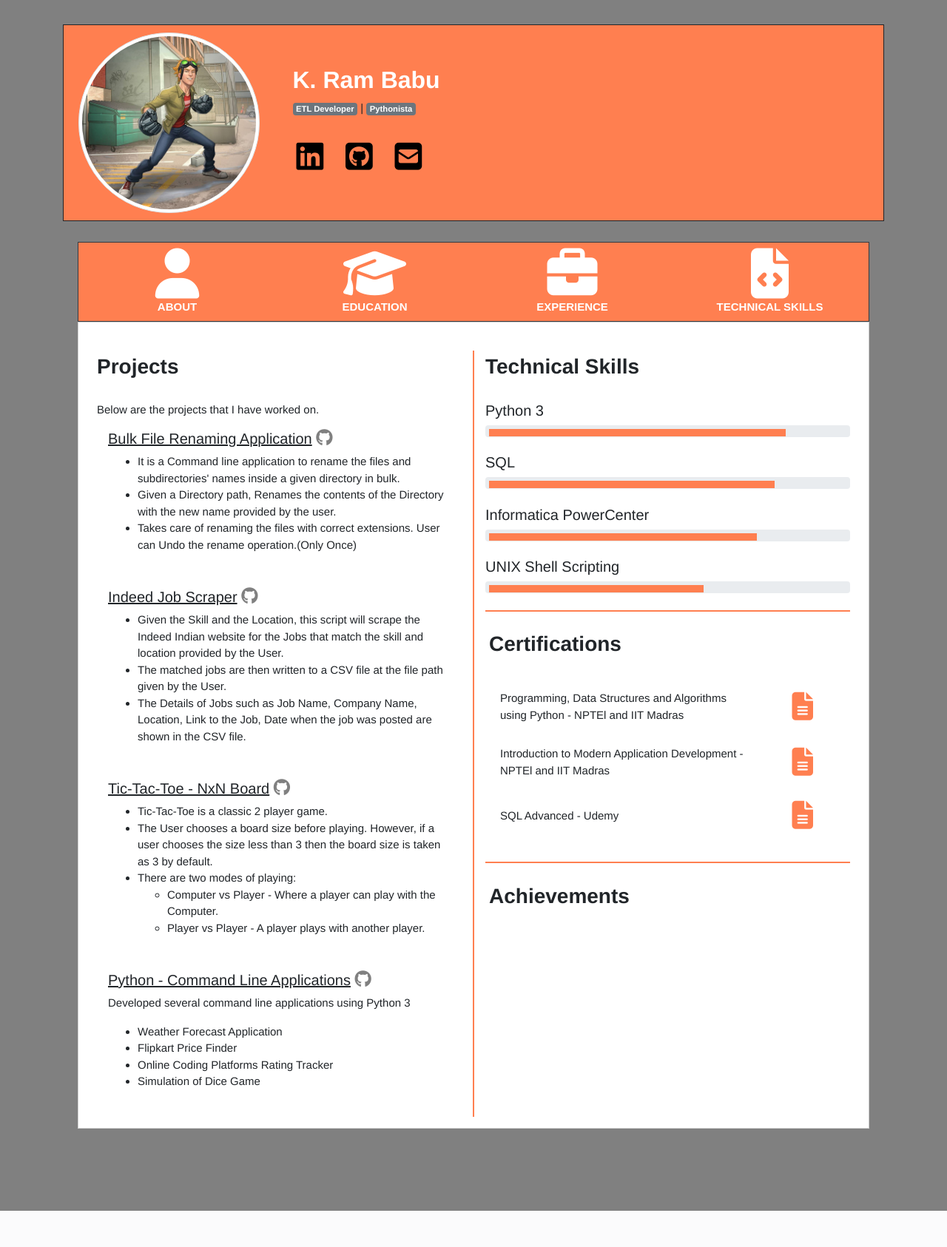
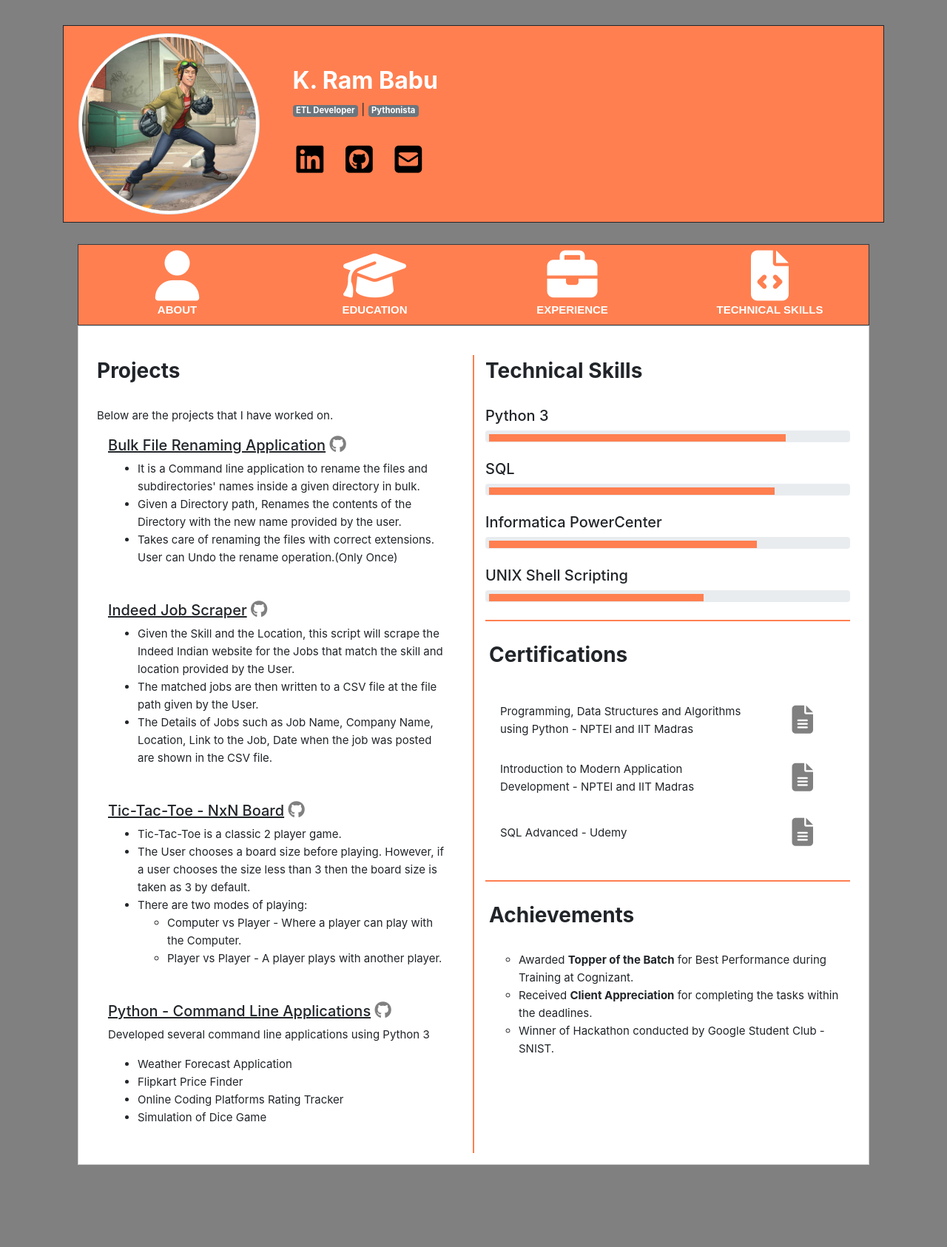
Before and after one commit to Ram-95/ram-95.github.io, a PHP site: page / in a window 1280 px wide, after a click on "TECHNICAL SKILLS". Shown: the whole page at 74% size. Before the commit the page ends 1637 px from the top, so only its background shows below. Run offline with PHP 8.4, Linux system fonts and the light colour scheme; some libraries are stand-ins or nearby versions.

Commit message:
Code fixes

```diff
--- a/index.html
+++ b/index.html
@@ -6,19 +6,17 @@
 	<meta name="viewport" content="width=device-width, initial-scale=1">
 
 	<link rel="stylesheet" href="https://maxcdn.bootstrapcdn.com/bootstrap/4.4.1/css/bootstrap.min.css">
-	<!--
-	<link rel="stylesheet" href="https://maxcdn.bootstrapcdn.com/bootstrap/4.0.0/css/bootstrap.min.css" integrity="sha384-Gn5384xqQ1aoWXA+058RXPxPg6fy4IWvTNh0E263XmFcJlSAwiGgFAW/dAiS6JXm" crossorigin="anonymous">
-	-->
+	<link rel="stylesheet" href="styles.css">
+	<link href="https://maxcdn.bootstrapcdn.com/font-awesome/4.7.0/css/font-awesome.min.css" rel="stylesheet"/>
+
 	<script src="https://ajax.googleapis.com/ajax/libs/jquery/3.4.1/jquery.min.js"></script>
     <script src="https://maxcdn.bootstrapcdn.com/bootstrap/3.4.0/js/bootstrap.min.js"></script>
-	<link rel="stylesheet" href="styles.css">
-	<link href="https://maxcdn.bootstrapcdn.com/font-awesome/4.7.0/css/font-awesome.min.css" rel="stylesheet"/>
 
 	<!-- To Use Social Media Icons-->
 	<script src='https://kit.fontawesome.com/a076d05399.js'></script>
 
 	<title>
-	Rambabu's Profile
+		Rambabu's Profile
 	</title>
 
 </head>
@@ -27,12 +25,14 @@
 <br>
 <div class="container">
 <div class="col">
+
+<!----------------------------  Profile Section ------------------------------>
 <div class="coral row row-md-4">
 	<div class="profile-info col-md-3">
 	  <img class="profile-pic rounded-circle img-thumbnail mx-auto d-block img-fluid" src= "Profile_pic.jpg" width=250 height=250 alt= "profile-img">
 	</div>
 	<div class="profile-details col-xs-9 col-sm-9">
-			<h2><strong style="color: white;"> <!--style="font-family: 'Permanent Marker', cursive; font-weight: 10;font-size: 3vw; color: white;"-->K. Ram Babu</strong></h2>
+			<h2><strong style="color: white;">K. Ram Babu</strong></h2>
 			<span class="badge badge-secondary">ETL Developer</span> | <span class="badge badge-secondary">Pythonista</span><br><br>
 				<div class= "row bg-black">
 					<div class="col-xs-1 col-sm-1">
@@ -95,7 +95,7 @@
       <p>Lorem Ipsum is simply Dummy Text the printing and type setting industry. Lorem Ipsum has been the industry's standard dummy text ever since the 1500s, when an unknown printer took a galley of type and scrambled it to make a type specimen book. It has survived not only five centuries, but also the leap into electronic typesetting, remaining essentially unchanged. It was popularised in the 1960s with the release of Letraset sheets containing Lorem Ipsum passages, and more recently with desktop publishing software like Aldus PageMaker including versions of Lorem Ipsum.</p>
 
 	</div>
-
+    <!-------------------- Education Section ----------------------->
 	<div id="menu1" class="container tab-pane fade"><br>
       <h3><strong>Education Details:</strong></h3><br>
 	  <table class="education-table table table-hover">
@@ -132,6 +132,7 @@
 	  </table>
 	  </div>
 
+    <!---------------------------  Work Experience Section --------------------------------------->
 
 	<div id="menu2" class="container tab-pane fade"><br>
       <h3><strong>Work Experience</strong></h3><br>
@@ -140,7 +141,7 @@
 
 	<div id="menu3" class="container tab-pane fade"><br>
 		<div class="row">
-
+			<!-- Projects Section -->
 			<div class="col-xs-6 col-sm-6" style="border-right: 1px solid coral;">
 
 				<h3><strong>Projects</strong></h3><br>
@@ -203,7 +204,7 @@
 					</tbody>
 				</table>
 			</div>
-
+		<!-- Technical Skills Section -->
 		<div class="col-xs-6 col-sm-6" style="border-left: 1px solid coral;">
 			  <h3><strong>Technical Skills</strong></h3><br>
 				  <h5>Python 3</h5>
@@ -226,7 +227,7 @@
 					<div class="progress-bar" style="width:60%;"></div>
 				</div>
 			<br>
-			<!-- Achievements and Certifications -->
+			<!-- Achievements and Certifications Section -->
 			<div id="certifications" style="border-top: 2px solid coral;">
 			<br>
                 <h3><strong>Certifications</strong></h3><br>
@@ -235,17 +236,17 @@
 					<tr>
 						<td>Programming, Data Structures and Algorithms using Python - NPTEl and IIT Madras<td>
 						<td><span title="View Certificate"><a href="https://drive.google.com/file/d/1N-ftoxF8wKaqZhLmaAbbeuUygq580OVT/view" target="_blank">
-						<i class='fas fa-file-alt' style='font-size:38px;color: coral;'></i></a></span><td>
+						<i class='fas fa-file-alt'></i></a></span><td>
 					</tr>
 					<tr>
 						<td>Introduction to Modern Application Development - NPTEl and IIT Madras<td>
 						<td><span title="View Certificate"><a href="https://drive.google.com/file/d/1G0F41weR8vMLRUr48RHiRT3Uk39OksxK/view" target="_blank">
-						<i class='fas fa-file-alt' style='font-size:38px;color: coral;'></i></a></span><td>
+						<i class='fas fa-file-alt'></i></a></span><td>
 					</tr>
 					<tr>
 						<td>SQL Advanced - Udemy<td>
 						<td><span title="View Certificate"><a href="https://www.udemy.com/certificate/UC-KSD3MO24/" target="_blank">
-						<i class='fas fa-file-alt' style='font-size:38px;color: coral;'></i></a></span><td>
+						<i class='fas fa-file-alt'></i></a></span><td>
 					</tr>
 				</tbody>
 				</table>
@@ -254,6 +255,11 @@
 			<div id="Achievements/Coding Profiles" style="border-top: 2px solid coral;">
 			<br>
                 <h3><strong>Achievements</strong></h3><br>
+					<ul style="list-style-type:circle;">
+						<li>Awarded <strong>Topper of the Batch</strong> for Best Performance during Training at Cognizant.</li>
+						<li>Received <strong>Client Appreciation</strong> for completing the tasks within the deadlines.</li>
+						<li>Winner of Hackathon conducted by Google Student Club - SNIST.</li>
+					</ul>
             </div>
 
 			</div>
--- a/styles.css
+++ b/styles.css
@@ -3,9 +3,13 @@ body {
   margin: 0;
   padding-bottom: 6rem;
   min-height: 100%;
-  font-family: Helvetica Neue, Helvetica, Arial, sans-serif;
+  /*font-family: Helvetica Neue, Helvetica, Arial, sans-serif;*/
+  font-family:-apple-system, BlinkMacSystemFont, 'Segoe UI', 'PingFang SC', 'Hiragino Sans GB', 'Microsoft YaHei', 'Helvetica Neue', Helvetica, Arial, sans-serif, 'Apple Color Emoji', 'Segoe UI Emoji', 'Segoe UI Symbol';
   font-size: 15px;
+  line-height: 1.6;
   background-color: grey;
+  font-variant: normal;
+
 }
 
 div {
@@ -108,3 +112,12 @@ div {
 .projects:hover {
 	color: black;
 }
+
+#certifications i {
+	font-size:38px;
+	color: grey;
+}
+
+#certifications i:hover {
+	color: coral;
+}
```
